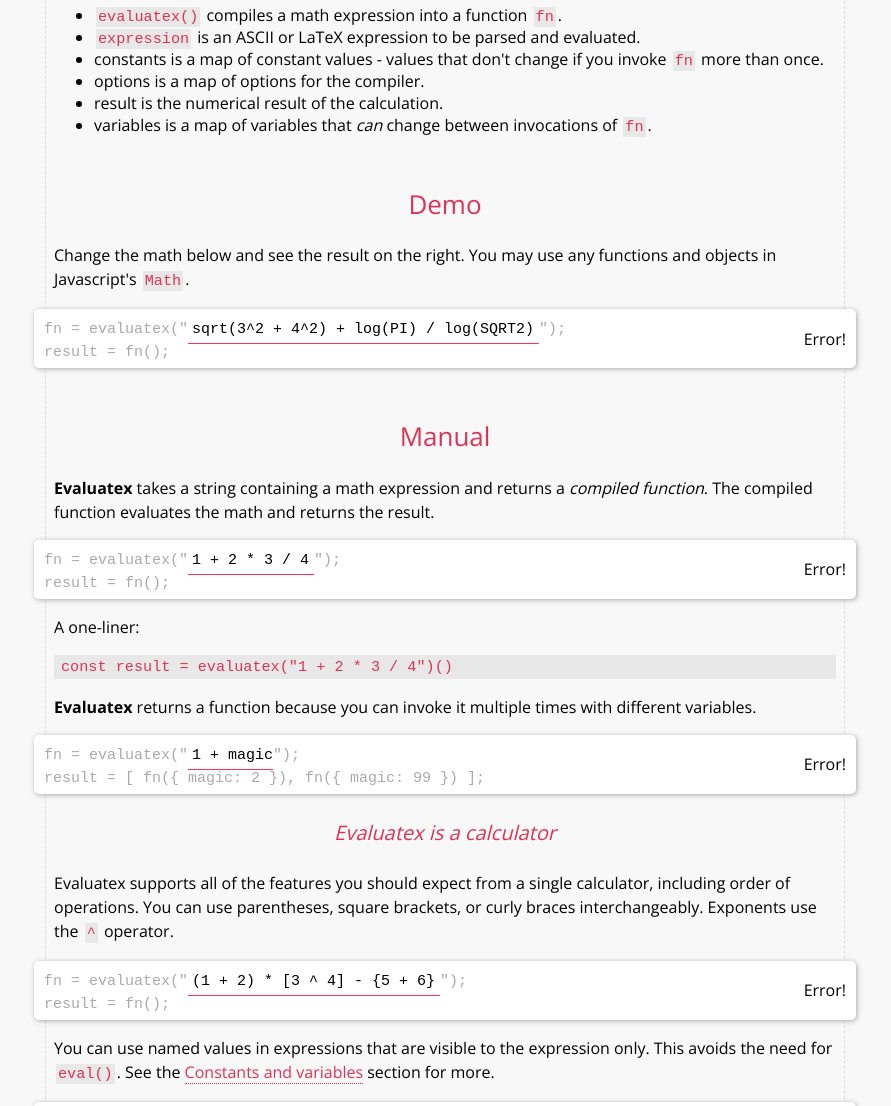
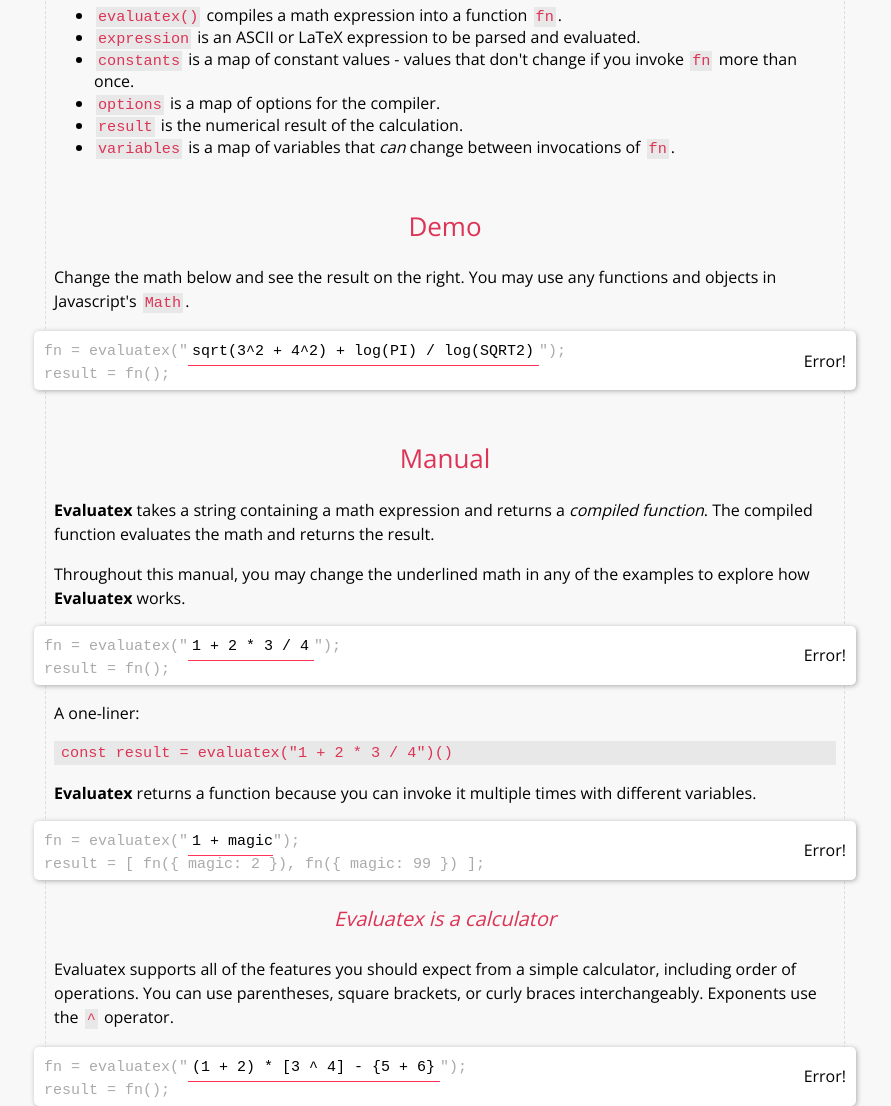
Before and after one commit to arthanzel/evaluatex, a website: page index.html in a window 1280 px wide. Shown: the part 897-2003 px from the top of the page, without its empty margins (195-1086 px from the left). Drawn offline with nearby package versions, Linux system fonts and the light colour scheme.

Commit message:
Improved docs

```diff
--- a/index.html
+++ b/index.html
@@ -271,12 +271,12 @@ const result = fn(variables = {});</pre>
     <ul>
         <li><code>evaluatex()</code> compiles a math expression into a function <code>fn</code>.</li>
         <li><code>expression</code> is an ASCII or LaTeX expression to be parsed and evaluated.</li>
-        <li>constants is a map of constant values - values that don't change if you invoke <code>fn</code> more than
+        <li><code>constants</code> is a map of constant values - values that don't change if you invoke <code>fn</code> more than
             once.
         </li>
-        <li>options is a map of options for the compiler.</li>
-        <li>result is the numerical result of the calculation.</li>
-        <li>variables is a map of variables that <em>can</em> change between invocations of <code>fn</code>.</li>
+        <li><code>options</code> is a map of options for the compiler.</li>
+        <li><code>result</code> is the numerical result of the calculation.</li>
+        <li><code>variables</code> is a map of variables that <em>can</em> change between invocations of <code>fn</code>.</li>
     </ul>
 
     <h2>Demo</h2>
@@ -291,6 +291,7 @@ const result = fn(variables = {});</pre>
     <!-- Introduction -->
     <p><b>Evaluatex</b> takes a string containing a math expression and returns a <em>compiled function</em>. The
         compiled function evaluates the math and returns the result.</p>
+    <p>Throughout this manual, you may change the underlined math in any of the examples to explore how <b>Evaluatex</b> works.</p>
     <div class="example">1 + 2 * 3 / 4</div>
     <p>A one-liner:</p>
     <code>const result = evaluatex("1 + 2 * 3 / 4")()</code>
@@ -308,7 +309,7 @@ const result = fn(variables = {});</pre>
 
     <!-- Basics -->
     <h3>Evaluatex is a calculator</h3>
-    <p>Evaluatex supports all of the features you should expect from a single calculator, including order of operations. You can use parentheses, square brackets, or curly braces interchangeably.
+    <p>Evaluatex supports all of the features you should expect from a simple calculator, including order of operations. You can use parentheses, square brackets, or curly braces interchangeably.
         Exponents use the <code>^</code> operator.</p>
     <div class="example">(1 + 2) * [3 ^ 4] - {5 + 6}</div>
 
@@ -366,10 +367,13 @@ const result = fn(variables = {});</pre>
     <div class="example" data-constants="{ x: 2 }" data-options="{ latex: true }">x^24</div>
     <p>In the previous example, the power takes only the first symbol after it, so it reads like <code>x^2 * 4</code>. Use curly braces to fix that.</p>
     <div class="example" data-constants="{ x: 2 }" data-options="{ latex: true }">x^{24}</div>
-    <p>If you try to use parens or square brackets instead, you'll get an error.</p>
-    <div class="example" data-constants="{ x: 2 }" data-options="{ latex: true }">x^(24)</div>
+    <!--<p>If you try to use parens or square brackets instead, you'll get an error.</p>
+    <div class="example" data-constants="{ x: 2 }" data-options="{ latex: true }">x^(24)</div>-->
     <p>LaTeX commands are also supported, like <code>\frac</code>. The following example is interpreted as <code>1 / 20 * 3</code>.</p>
     <div class="example" data-options="{ latex: true }">\\frac 1{20}3</div>
+
+    <h2>Issues</h2>
+    <p>Report issues on <a href="https://github.com/arthanzel/evaluatex" target="_blank">Github</a>. <b>Evaluatex</b> does its best to be correct, but unanticipated <s>bugs</s> features might exist.</p>
 
     <h2>License</h2>
     <p><b>Evaluatex</b> is licensed under the MIT license. This means that you can probably use it in your project, as long as you don't pass it off as your own or blame the author for the inevitable heat death of the universe.</p>
```
